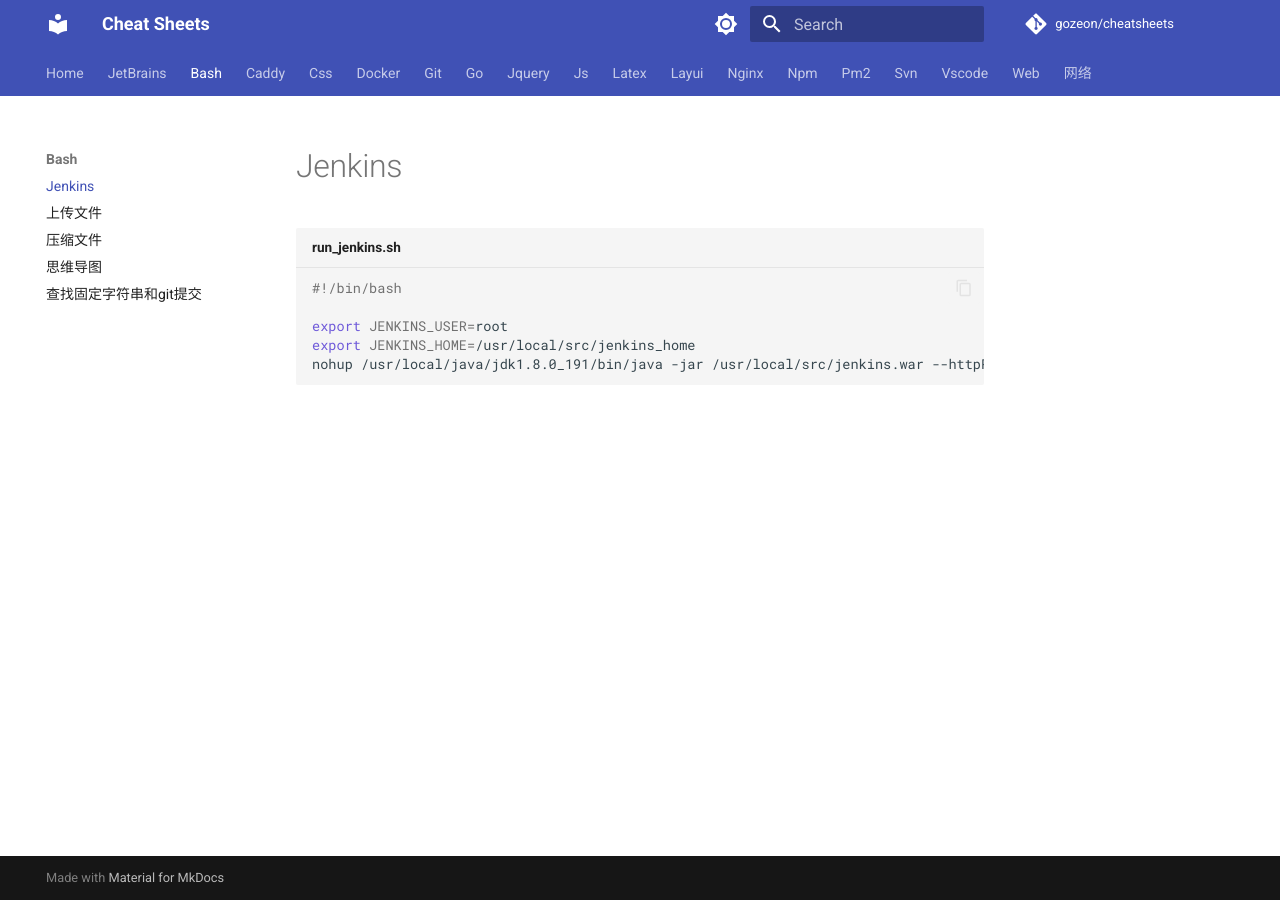
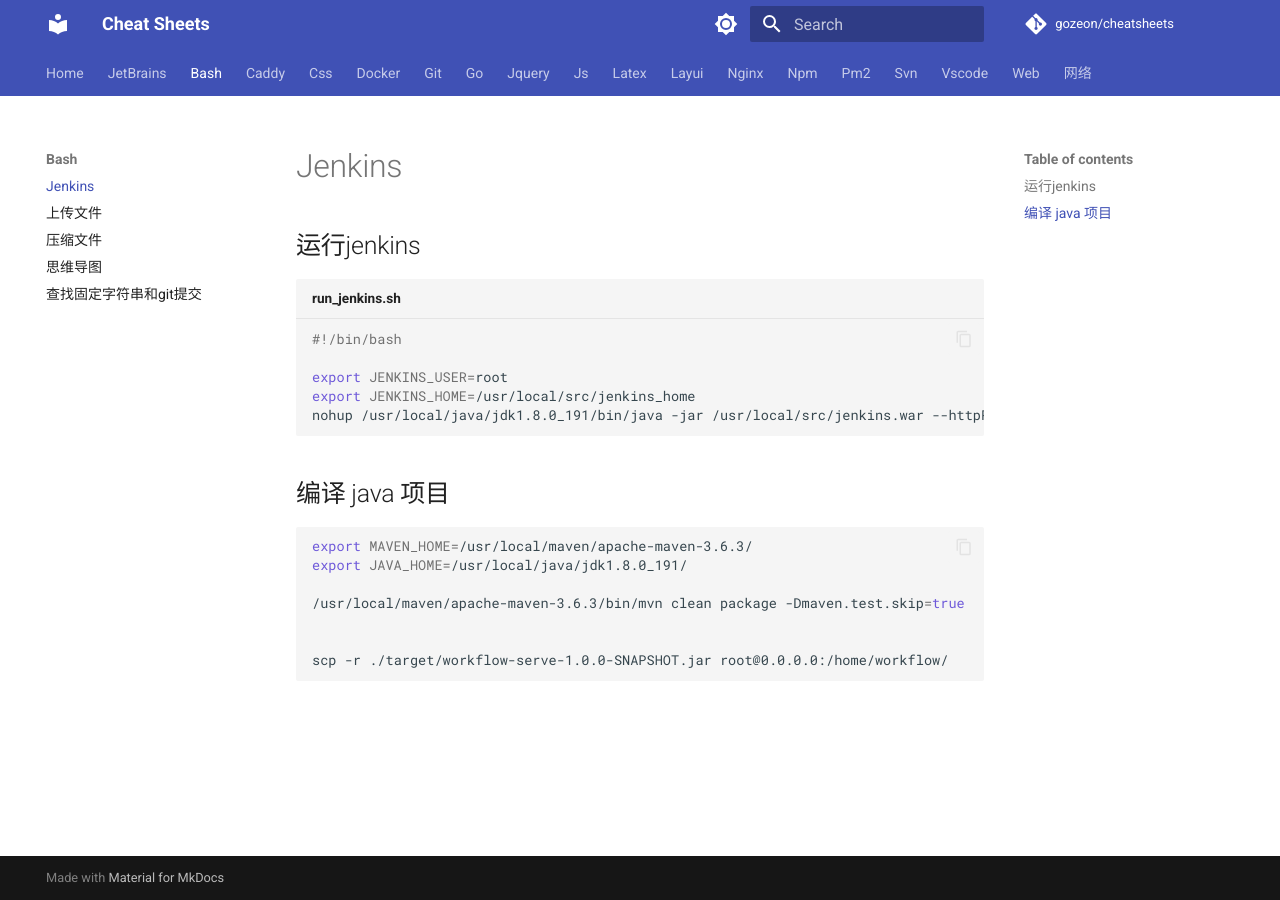
Before and after one commit to gozeon/cheatsheets, an MkDocs documentation site: the page built from docs/bash/jenkins.md, in a window 1280 px wide. Built offline with MkDocs 1.6.1 and Material for MkDocs 9.7.7, drawn with Linux system fonts in a browser that asks for light colours; comment, search, counter and statistics services are not loaded.

Commit message:
Update jenkins.md

````diff
--- a/docs/bash/jenkins.md
+++ b/docs/bash/jenkins.md
@@ -1,4 +1,5 @@
 
+## 运行jenkins
 
 ```bash title="run_jenkins.sh"
 #!/bin/bash
@@ -7,3 +8,15 @@
 export JENKINS_HOME=/usr/local/src/jenkins_home
 nohup /usr/local/java/jdk1.8.0_191/bin/java -jar /usr/local/src/jenkins.war --httpPort=8100 &
 ```
+
+## 编译 java 项目
+
+```bash
+export MAVEN_HOME=/usr/local/maven/apache-maven-3.6.3/
+export JAVA_HOME=/usr/local/java/jdk1.8.0_191/
+
+/usr/local/maven/apache-maven-3.6.3/bin/mvn clean package -Dmaven.test.skip=true
+
+
+scp -r ./target/workflow-serve-1.0.0-SNAPSHOT.jar root@0.0.0.0:/home/workflow/
+```
````
